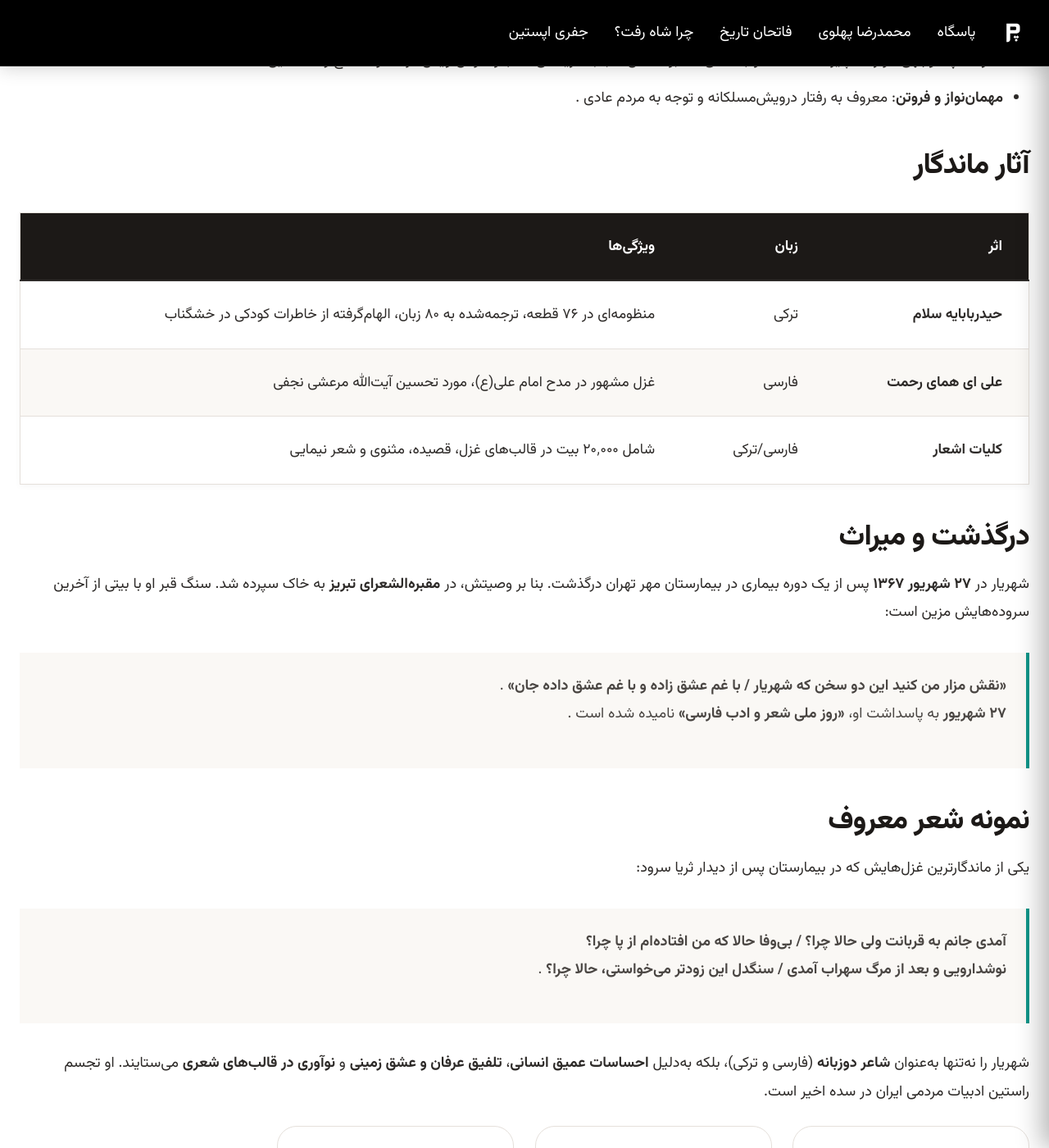
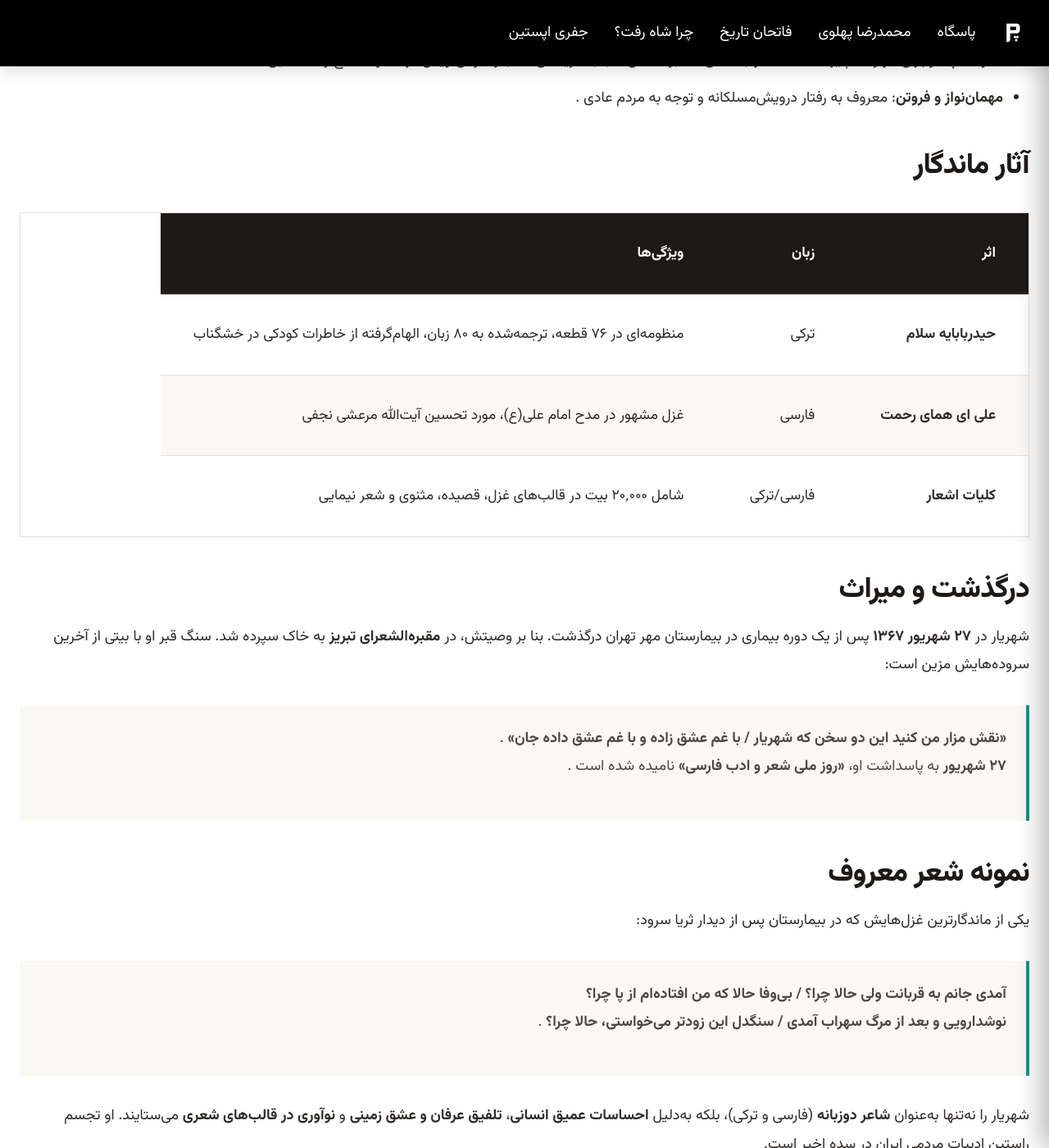
Before and after one commit to darkblog/darkblog.github.io, a Jekyll site: the page built from _posts/2025-7-5-62.md, in a window 1280 px wide and 1400 px high, scrolled down 1185 px. Shown: the whole window at 82% size. Built offline with Jekyll 4.4.1, drawn with Linux system fonts in a browser that asks for light colours; nearby versions of some CDN libraries.

Commit message:
Update default.html

```diff
--- a/_layouts/default.html
+++ b/_layouts/default.html
@@ -541,6 +541,7 @@
       background: #faf8f5;
       padding: 1.5rem;
       border-radius: 0;
+      font-style: normal;
     }
     .article-content ul,
     .article-content ol {
@@ -558,42 +559,36 @@
       text-align: right;
       border: 1px solid #e5e0db;
       border-radius: 0;
-      overflow: hidden;
       box-shadow: 0 2px 8px rgba(0,0,0,0.04);
+      display: block;
+      overflow-x: auto;
+      -webkit-overflow-scrolling: touch;
     }
-    .article-content thead {
+    .article-content table thead {
       background-color: #1c1917;
       color: #fff;
     }
-    .article-content th {
-      padding: 1.5rem 2rem;
+    .article-content table th {
+      padding: 2rem 2.5rem;
       font-weight: 700;
       border-bottom: 2px solid #2d2a28;
-      white-space: normal;
+      white-space: nowrap;
     }
-    .article-content td {
-      padding: 1.5rem 2rem;
+    .article-content table td {
+      padding: 2rem 2.5rem;
       border-bottom: 1px solid #e5e0db;
       white-space: normal;
+      word-break: break-word;
+      min-width: 10rem;
     }
-    .article-content tbody tr:last-child td {
+    .article-content table tbody tr:last-child td {
       border-bottom: none;
     }
-    .article-content tbody tr:nth-child(even) {
+    .article-content table tbody tr:nth-child(even) {
       background-color: #faf8f5;
     }
-    .article-content tbody tr:hover {
+    .article-content table tbody tr:hover {
       background-color: #f1ede8;
-    }
-    @media (max-width: 600px) {
-      .article-content table {
-        font-size: 1rem;
-      }
-      .article-content th,
-      .article-content td {
-        padding: 0.75rem 1rem;
-        white-space: normal;
-      }
     }
     .site-footer {
       background-color: #000000;
```
